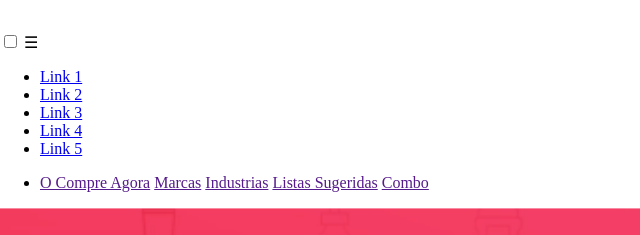
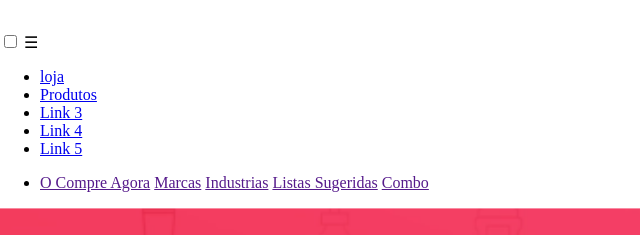
Before and after one commit to Marcal-Andre/Perfumaria, a plain HTML site: page index.html in a window 1280 px wide. Shown: the part 123-358 px from the top of the page, 0-640 px from the left. Drawn offline with Linux system fonts and the light colour scheme.

Commit message:
upando..

```diff
--- a/index.html
+++ b/index.html
@@ -32,8 +32,8 @@
         <label for="menu-toggle">&#9776;</label>
         <nav>
             <ul>
-                <li><a href="#">Link 1</a></li>
-                <li><a href="#">Link 2</a></li>
+                <li><a href="#">loja</a></li>
+                <li><a href="#">Produtos</a></li>
                 <li><a href="#">Link 3</a></li>
                 <li><a href="#">Link 4</a></li>
                 <li><a href="#">Link 5</a></li>
```
